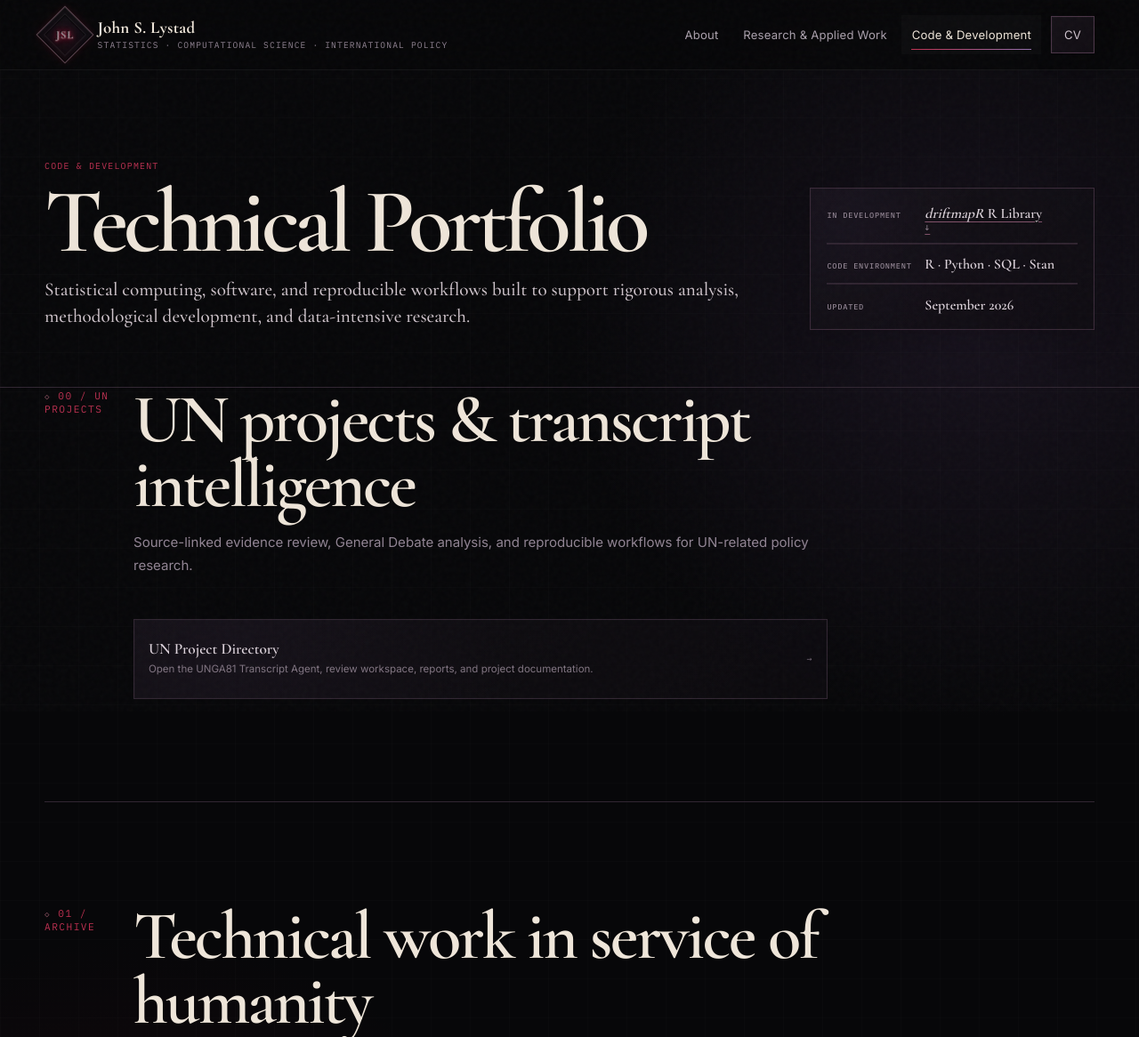
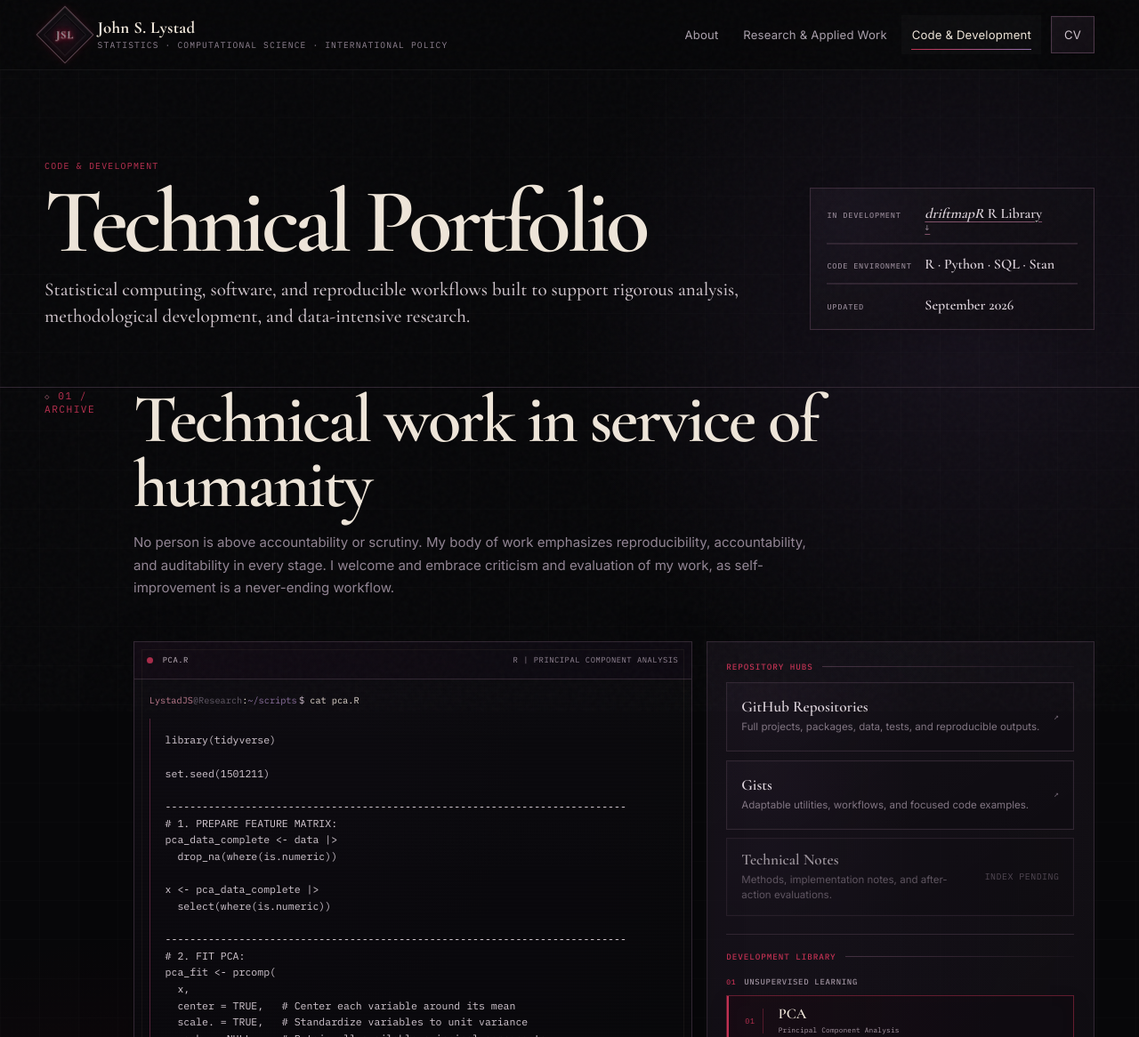
Before and after one commit to LystadJS/LystadJS.github.io, a website: page code.html in a window 1280 px wide. Shown: the top 1166 px of the page at 89% size. Drawn offline with nearby package versions, Linux system fonts and the light colour scheme.

Commit message:
Move UN Projects to section 03

```diff
--- a/code.html
+++ b/code.html
@@ -16,7 +16,7 @@
     <link href="https://fonts.googleapis.com/css2?family=Cormorant+Garamond:wght@500;600;700&amp;family=IBM+Plex+Mono:wght@400;500&amp;family=Inter:wght@400;500;600&amp;display=swap" rel="stylesheet"/>
     <link href="assets/css/style.css" rel="stylesheet"/>
     <link href="assets/css/driftmapr.css" rel="stylesheet"/>
-    <link href="assets/css/code.css?v=about-align-1" rel="stylesheet"/>
+    <link href="assets/css/code.css?v=about-align-2" rel="stylesheet"/>
   </head>
 <body data-page="code">
   <a class="skip-link" href="#content">Skip to content</a>
@@ -59,13 +59,7 @@
     </section>
 
 <div class="site-shell code-page-layout">
-<section class="code-page-section" id="un-projects">
-  <div class="code-section-label">00 / UN Projects</div>
-  <div class="code-section-body">
-    <div class="code-section-heading"><h2>UN projects &amp; transcript intelligence</h2><p>Source-linked evidence review, General Debate analysis, and reproducible workflows for UN-related policy research.</p></div>
-    <a class="code-hub-link" href="un/"><span><strong>UN Project Directory</strong><small>Open the UNGA81 Transcript Agent, review workspace, reports, and project documentation.</small></span><span class="code-hub-arrow" aria-hidden="true">→</span></a>
-  </div>
-</section>
+
 <section class="code-page-section reveal">
   <div class="code-section-label">01 / Archive</div>
 
@@ -344,6 +338,14 @@
     </div>
   </div>
 </section>
+
+<section class="code-page-section" id="un-projects">
+  <div class="code-section-label">03 / UN Projects</div>
+  <div class="code-section-body">
+    <div class="code-section-heading"><h2>UN projects &amp; transcript intelligence</h2><p>Source-linked evidence review, General Debate analysis, and reproducible workflows for UN-related policy research.</p></div>
+    <a class="code-hub-link" href="un/"><span><strong>UN Project Directory</strong><small>Open the UNGA81 Transcript Agent, review workspace, reports, and project documentation.</small></span><span class="code-hub-arrow" aria-hidden="true">→</span></a>
+  </div>
+</section>
 </div>
 </main>
 
```
